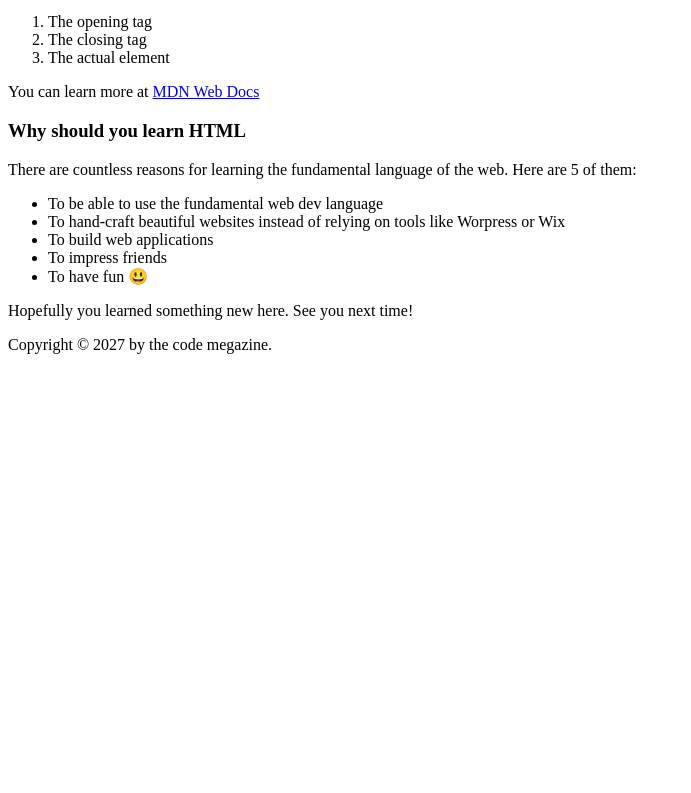
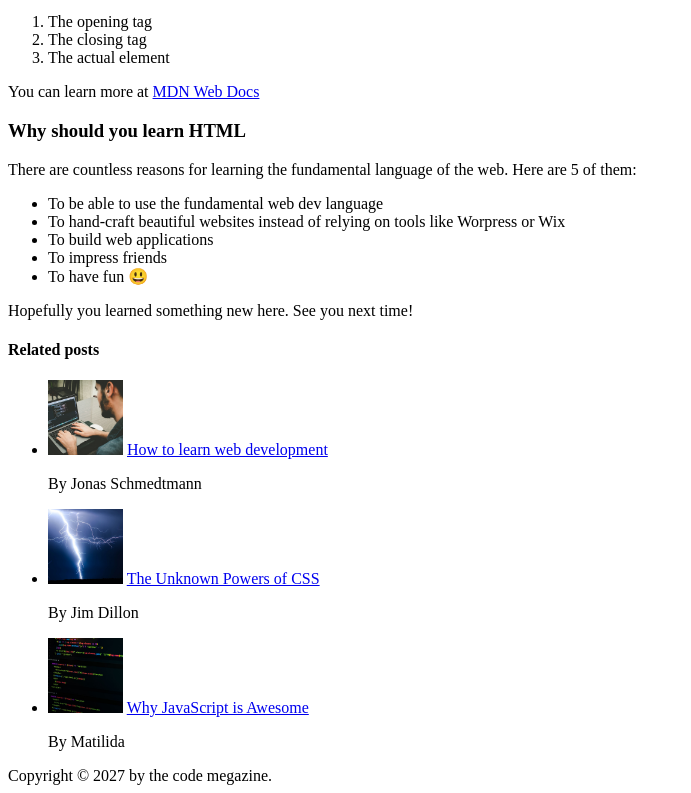
Before and after one commit to Shalahur/web_design_udemy, a plain HTML site: page 02-HTML-Fundamentals/index.html in a window 1280 px wide. Shown: the part 690-1483 px from the top of the page, without its empty margins (0-691 px from the left). Before the commit the page ends 1052 px from the top, so only its background shows below. Drawn offline with Linux system fonts and the light colour scheme.

Commit message:
html done

```diff
--- a/02-HTML-Fundamentals/index.html
+++ b/02-HTML-Fundamentals/index.html
@@ -10,7 +10,7 @@
       <h1>📘 The Code Magazine</h1>
 
       <nav>
-        <a href="blog.html">Blog</a>
+        <a href="img/blog.html">Blog</a>
         <a href="#">Challenges</a>
         <a href="#">Flex Box</a>
         <a href="#">CSS</a>
@@ -22,7 +22,7 @@
         <h2>The Basic Language of the Web: HTML</h2>
 
         <img
-          src="laura-jones.jpg"
+          src="img/laura-jones.jpg"
           alt="Headshot of author"
           width="50"
           height="50"
@@ -30,7 +30,7 @@
         <p>Posted by <strong>Laura Jones</strong> on Monday, June 21st 2027</p>
 
         <img
-          src="post-img.jpg"
+          src="img/post-img.jpg"
           alt="HTML code on a screen"
           width="500"
           height="200"
@@ -96,7 +96,36 @@
       </ul>
       <p>Hopefully you learned something new here. See you next time!</p>
     </article>
-
+    <aside>
+      <h4>Related posts</h4>
+      <ul>
+        <li>
+          <img
+            src="img/related-1.jpg"
+            alt="Person programming"
+            width="75"
+            height="75"
+          />
+          <a href="#">How to learn web development</a>
+          <p>By Jonas Schmedtmann</p>
+        </li>
+        <li>
+          <img src="img/related-2.jpg" alt="Lighting" width="75" height="75" />
+          <a href="#">The Unknown Powers of CSS</a>
+          <p>By Jim Dillon</p>
+        </li>
+        <li>
+          <img
+            src="img/related-3.jpg"
+            alt="JavaScript code on a screen"
+            width="75"
+            height="75"
+          />
+          <a href="#">Why JavaScript is Awesome</a>
+          <p>By Matilida</p>
+        </li>
+      </ul>
+    </aside>
     <footer>Copyright &copy; 2027 by the code megazine.</footer>
   </body>
 </html>
```
Also changed, not shown: 02-HTML-Fundamentals/challenge2.html (added, +25 -0 lines), 02-HTML-Fundamentals/img/challenges.jpg (renamed from 02-HTML-Fundamentals/challenges.jpg), 02-HTML-Fundamentals/img/laura-jones.jpg (renamed from 02-HTML-Fundamentals/laura-jones.jpg), 02-HTML-Fundamentals/img/post-img.jpg (renamed from 02-HTML-Fundamentals/post-img.jpg), 02-HTML-Fundamentals/img/related-1.jpg (renamed from 02-HTML-Fundamentals/related-1.jpg), 02-HTML-Fundamentals/img/related-2.jpg (renamed from 02-HTML-Fundamentals/related-2.jpg), 02-HTML-Fundamentals/img/related-3.jpg (renamed from 02-HTML-Fundamentals/related-3.jpg).
